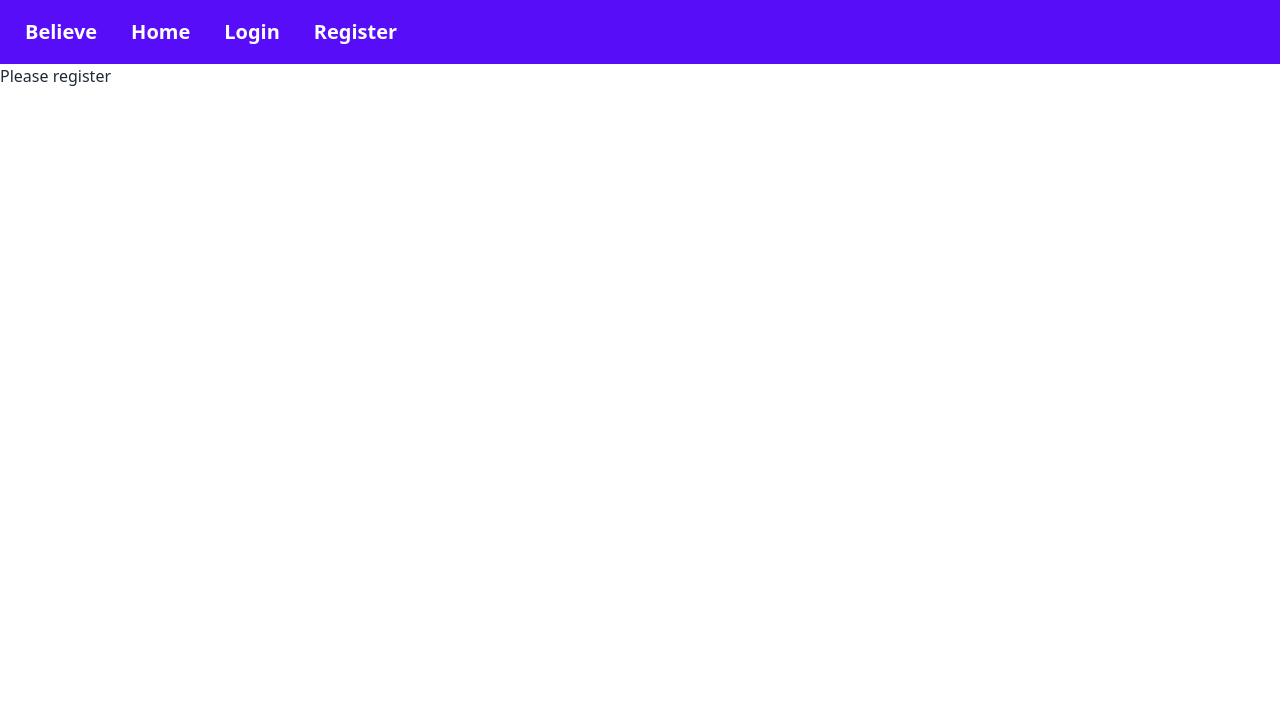
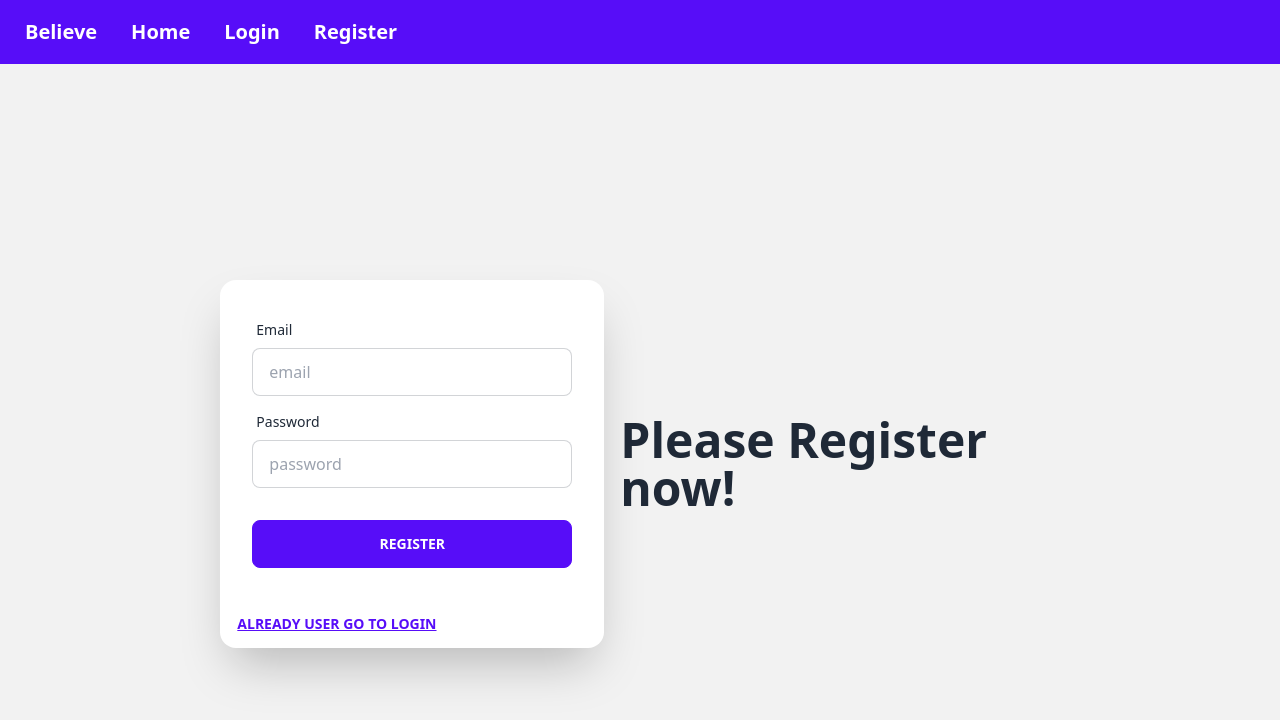
Before and after one commit to Shahinur04/Firebase-Auth-router-tail-dasi, a React (Vite) app: page /register in a window 1280 px wide. Shown: the top 720 px of the page. Built offline with nearby package versions, Linux system fonts and the light colour scheme.

Commit message:
login+register

```diff
--- a/src/Components/Login.jsx
+++ b/src/Components/Login.jsx
@@ -1,15 +1,22 @@
 import React from "react";
+import { Link } from "react-router-dom";
 
 const Login = () => {
+  const handleLogin = (event) => {
+    event.preventDefault();
+    const form = event.target;
+    const email =form.email.value;
+    const password=form.password.value;
+    console.log(email,password)
+  }
   return (
-
     <div className="hero min-h-screen bg-base-200">
       <div className="hero-content flex-col md:flex-row-reverse">
         <div className="text-center lg:text-left">
           <h1 className="text-5xl font-bold">Please Login now!</h1>
         </div>
         <div className="card flex-shrink-0 w-full max-w-sm shadow-2xl bg-base-100">
-            <form className="card-body">
+          <form onSubmit={handleLogin} className="card-body">
             <div className="form-control">
               <label className="label">
                 <span className="label-text">Email</span>
@@ -43,10 +50,13 @@
               <button className="btn btn-primary">Login</button>
             </div>
           </form>
+          <Link to="/register">
+          <button className="btn btn-link">If You new Register now</button>
+          </Link>
+
         </div>
       </div>
     </div>
-
   );
 };
 
--- a/src/Components/Register.jsx
+++ b/src/Components/Register.jsx
@@ -1,10 +1,50 @@
 import React from 'react';
+import { Link } from 'react-router-dom';
 
 const Register = () => {
     return (
-        <div>
-            <h2>Please register</h2>
+        <div className="hero min-h-screen bg-base-200">
+        <div className="hero-content flex-col md:flex-row-reverse">
+          <div className="text-center lg:text-left">
+            <h1 className="text-5xl font-bold">Please Register now!</h1>
+          </div>
+          <div className="card flex-shrink-0 w-full max-w-sm shadow-2xl bg-base-100">
+            <form className="card-body">
+              <div className="form-control">
+                <label className="label">
+                  <span className="label-text">Email</span>
+                </label>
+                <input
+                  type="email"
+                  name="email"
+                  placeholder="email"
+                  className="input input-bordered"
+                  required
+                />
+              </div>
+              <div className="form-control">
+                <label className="label">
+                  <span className="label-text">Password</span>
+                </label>
+                <input
+                  type="password"
+                  name="password"
+                  placeholder="password"
+                  className="input input-bordered"
+                  required
+                />
+
+              </div>
+              <div className="form-control mt-6">
+                <button className="btn btn-primary">Register</button>
+              </div>
+            </form>
+            <Link to="/login">
+            <button className="btn btn-link">Already user go to Login</button>
+            </Link>
+          </div>
         </div>
+      </div>
     );
 };
 
```
Lines whose indentation alone changed are shown as unchanged.
